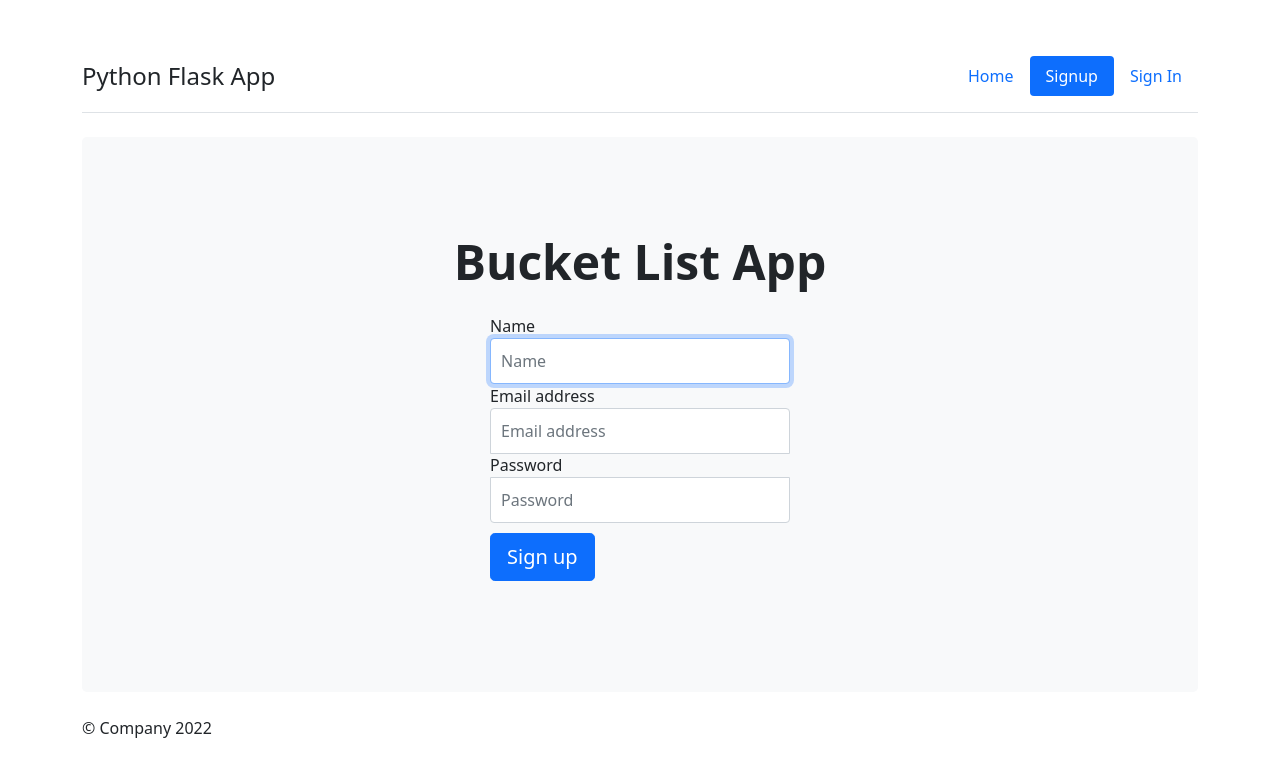
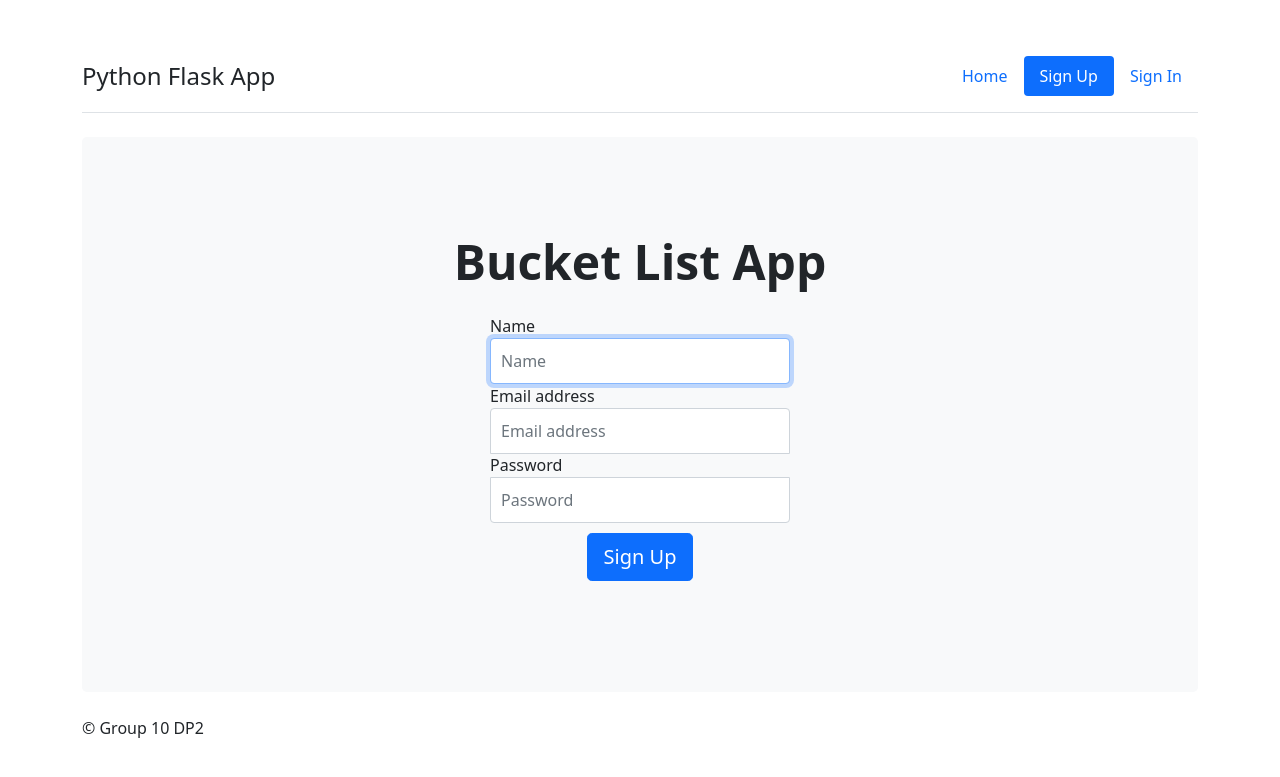
Before and after one commit to singularityRx0/DP2, a Flask app: page /signup in a window 1280 px wide. Shown: the top 777 px of the page. Run offline with Flask 2, Linux system fonts and the light colour scheme.

Commit message:
Update signup.html

```diff
--- a/templates/signup.html
+++ b/templates/signup.html
@@ -2,7 +2,7 @@
 <html lang="en">
 	<head>
 
-		<title>Python Flask Bucket List App - Signup</title>
+		<title>Python Flask Bucket List App - Sign Up</title>
 
 		<link
 			href="https://cdn.jsdelivr.net/npm/bootstrap@5.1.3/dist/css/bootstrap.min.css"
@@ -35,7 +35,7 @@
 						</li>
 						<li class="nav-item">
 							<a href="/signup" class="nav-link active" aria-current="page"
-								>Signup</a
+								>Sign Up</a
 							>
 						</li>
 						<li class="nav-item">
@@ -82,10 +82,10 @@
 							required
 						/>
 						 <button
-							class="btn btn-lg btn-primary btn-block"
+							class="btn btn-lg btn-primary btn-block d-grid gap-2 mx-auto"
 							type="submit"
 						>
-							Sign up
+							Sign Up
 						</button>
 
 					</form>
@@ -94,7 +94,7 @@
 
 			<footer class="footer">
 
-				<p>&copy; Company 2022</p>
+				<p>&copy; Group 10 DP2</p>
 
 			</footer>
 
```
